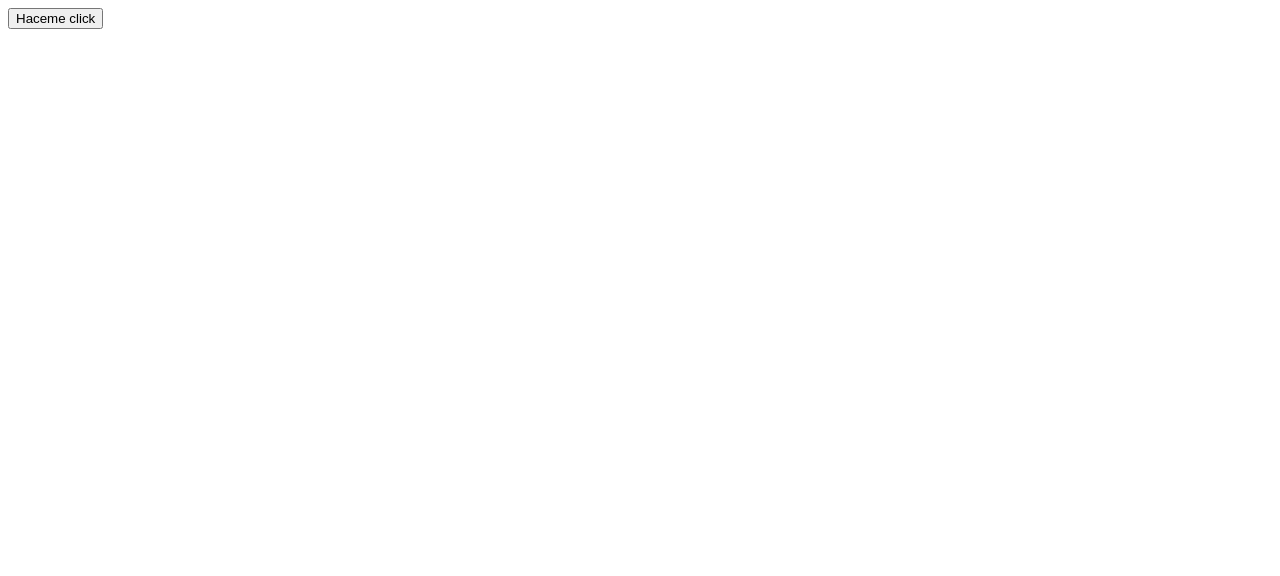
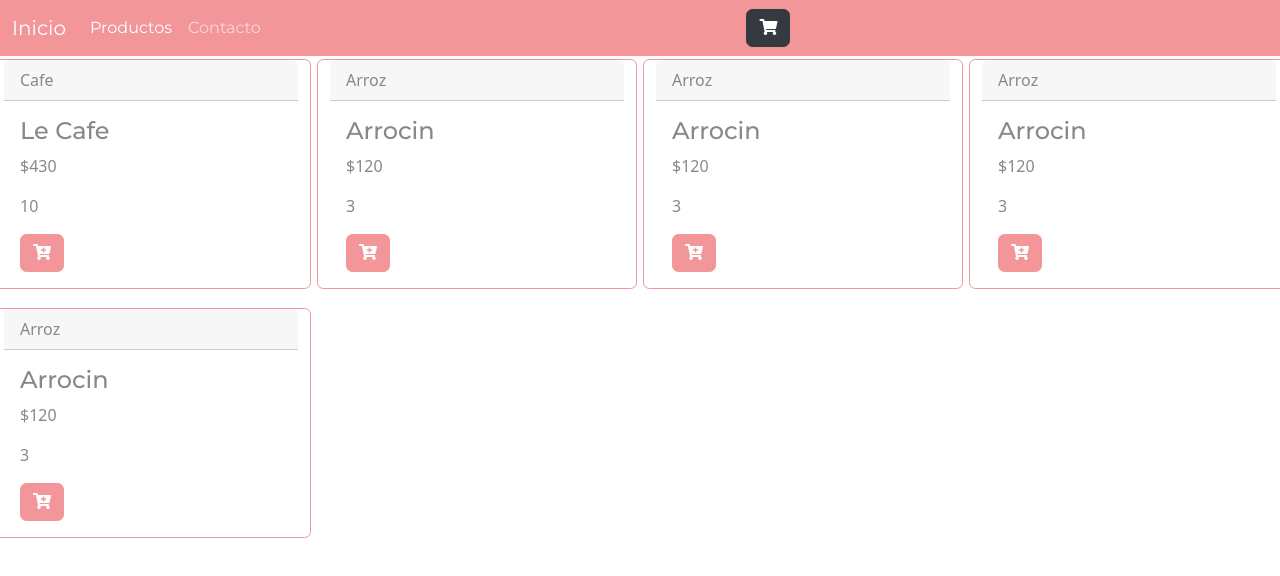
Before and after one commit to Marianotd/JavaScript-CoderHouse, a plain HTML site: page Clase 13/index.html in a window 1280 px wide. Drawn offline with nearby package versions, Linux system fonts and the light colour scheme; some packages are replaced by stand-ins of ours; a script that the page names is missing.

Commit message:
Clase 13 - Completa

```diff
--- a/Clase 13/index.html
+++ b/Clase 13/index.html
@@ -1,15 +1,44 @@
+<!DOCTYPE html>
 <html lang="en">
 <head>
     <meta charset="UTF-8">
     <meta http-equiv="X-UA-Compatible" content="IE=edge">
     <meta name="viewport" content="width=device-width, initial-scale=1.0">
+    <title>Document</title>
+    <link rel="stylesheet" href="https://use.fontawesome.com/releases/v5.15.4/css/all.css" integrity="sha384-DyZ88mC6Up2uqS4h/KRgHuoeGwBcD4Ng9SiP4dIRy0EXTlnuz47vAwmeGwVChigm" crossorigin="anonymous">
     <link rel="stylesheet" type="text/css" href="https://cdn.jsdelivr.net/npm/toastify-js/src/toastify.min.css">
+    <link rel="stylesheet" href="https://bootswatch.com/5/minty/bootstrap.min.css">
     <link rel="stylesheet" href="styles.css">
-    <title>Clase 13</title>
 </head>
 <body>
+    <nav class="navbar navbar-expand-lg navbar-dark bg-dark">
+        <div class="container-fluid">
+            <a class="navbar-brand" href="#">Inicio</a>
+            <button class="navbar-toggler" type="button" data-bs-toggle="collapse" data-bs-target="#navbarColor02" aria-controls="navbarColor02" aria-expanded="false" aria-label="Toggle navigation">
+                <span class="navbar-toggler-icon"></span>
+            </button>
+            <div class="collapse navbar-collapse" id="navbarColor02">
+                <ul class="navbar-nav me-auto">
+                    <li class="nav-item">
+                        <a class="nav-link active" href="#">Productos
+                            <span class="visually-hidden">(current)</span>
+                        </a>
+                    </li>
+                    <li class="nav-item">
+                        <a class="nav-link" href="#">Contacto</a>
+                    </li>
+                </ul>
+                <ul class="navbar-nav me-auto">
+                    <li class="nav-item">
+                        <button class="btn btn-dark" id="carrito"><i class="fas fa-shopping-cart"></i></button>
+                    </li>
+                </ul>
+            </div>
+        </div>
+    </nav>
 
-    <button id="boton1">Haceme click</button>
+    <div class="row" id="divProductos"></div>
+
 
     <script type="text/javascript" src="https://cdn.jsdelivr.net/npm/toastify-js"></script>
     <script src="https://cdn.jsdelivr.net/npm/sweetalert2@11.4.24/dist/sweetalert2.all.min.js"></script>
--- a/Clase 13/js/script.js
+++ b/Clase 13/js/script.js
@@ -1,4 +1,4 @@
-const boton1 = document.getElementById("boton1")
+// const boton1 = document.getElementById("boton1")
 
 // Swal.fire({
 //     icon: 'success',
@@ -6,19 +6,89 @@ const boton1 = document.getElementById("boton1")
 //     text: 'Los productos se van a enviar a la brevedad',
 // })
 
-boton1.addEventListener("click", () => {
+// boton1.addEventListener("click", () => {
+//     Toastify({
+//         text: "Producto agregado al carrito",
+//         duration: 3000,
+//         // destination: "https://github.com/apvarun/toastify-js",
+//         // newWindow: true,
+//         close: true,
+//         gravity: "top", // `top` or `bottom`
+//         position: "right", // `left`, `center` or `right`
+//         stopOnFocus: true, // Prevents dismissing of toast on hover
+//         style: {
+//           background: "linear-gradient(90deg, rgba(9,0,150,1) 0%, rgba(25,25,209,1) 36%, rgba(0,212,255,1) 100%)",
+//         },
+//         onClick: function(){
+//           console.log("Diste click")
+//         } // Callback after click
+//     }).showToast();
+// })
+
+class Producto {
+  constructor(nombre, marca ,precio, stock) {
+      this.nombre = nombre
+      this.marca = marca
+      this.precio = precio
+      this.stock = stock
+  }
+}
+
+const producto1 = new Producto("Cafe", "Le Cafe", 430, 10)
+const producto2 = new Producto("Arroz", "Arrocin", 120, 3)
+const producto3 = new Producto("Arroz", "Arrocin", 120, 3)
+const producto4 = new Producto("Arroz", "Arrocin", 120, 3)
+const producto5 = new Producto("Arroz", "Arrocin", 120, 3)
+
+const productos = [producto1, producto2, producto3, producto4, producto5]
+
+const botonCarrito = document.getElementById("carrito")
+const divProductos = document.getElementById("divProductos")
+
+productos.forEach((producto, indice) => {
+  divProductos.innerHTML += `
+    <div class="card border-secondary mb-3" id="producto${indice}" style="max-width: 20rem; margin:3px">
+        <div class="card-header">${producto.nombre}</div>
+        <div class="card-body">
+            <h4 class="card-title">${producto.marca}</h4>
+            <p class="card-text">$${producto.precio}</p>
+            <p class="card-text">${producto.stock}</p>
+            <button class="btn btn-secondary"><i class="fas fa-cart-plus"></i></button>
+        </div>
+    </div>
+  `
+})
+
+productos.forEach((producto, indice) => {
+  document.getElementById(`producto${indice}`).lastElementChild.lastElementChild.addEventListener('click', () => {
       Toastify({
           text: "Producto agregado al carrito",
           duration: 3000,
-        destination: "https://github.com/apvarun/toastify-js",
-        newWindow: true,
+          //destination: "https://github.com/apvarun/toastify-js",
+          //newWindow: false,
           close: true,
           gravity: "top", // `top` or `bottom`
           position: "right", // `left`, `center` or `right`
           stopOnFocus: true, // Prevents dismissing of toast on hover
           style: {
-          background: "linear-gradient(to right, #00b09b, #96c93d)",
+            background: "linear-gradient(to bottom left, #30655A, #0229BA)",
           },
-        onClick: function(){} // Callback after click
+          onClick: function(){
+              console.log("Diste click")
+          } // Callback after click
         }).showToast();
   })
+})
+
+botonCarrito.addEventListener('click', () => {
+  Swal.fire({
+      title: 'Carrito',
+      showCancelButton: true,
+      cancelButtonText: 'Seguir comprando',
+      confirmButtonText: 'Finalizar compra',
+    }).then((result) => {
+      if (result.isConfirmed) {
+        Swal.fire('Compra finalizada', '', 'success')
+      }
+    })
+})
```
Lines whose indentation alone changed are shown as unchanged.
